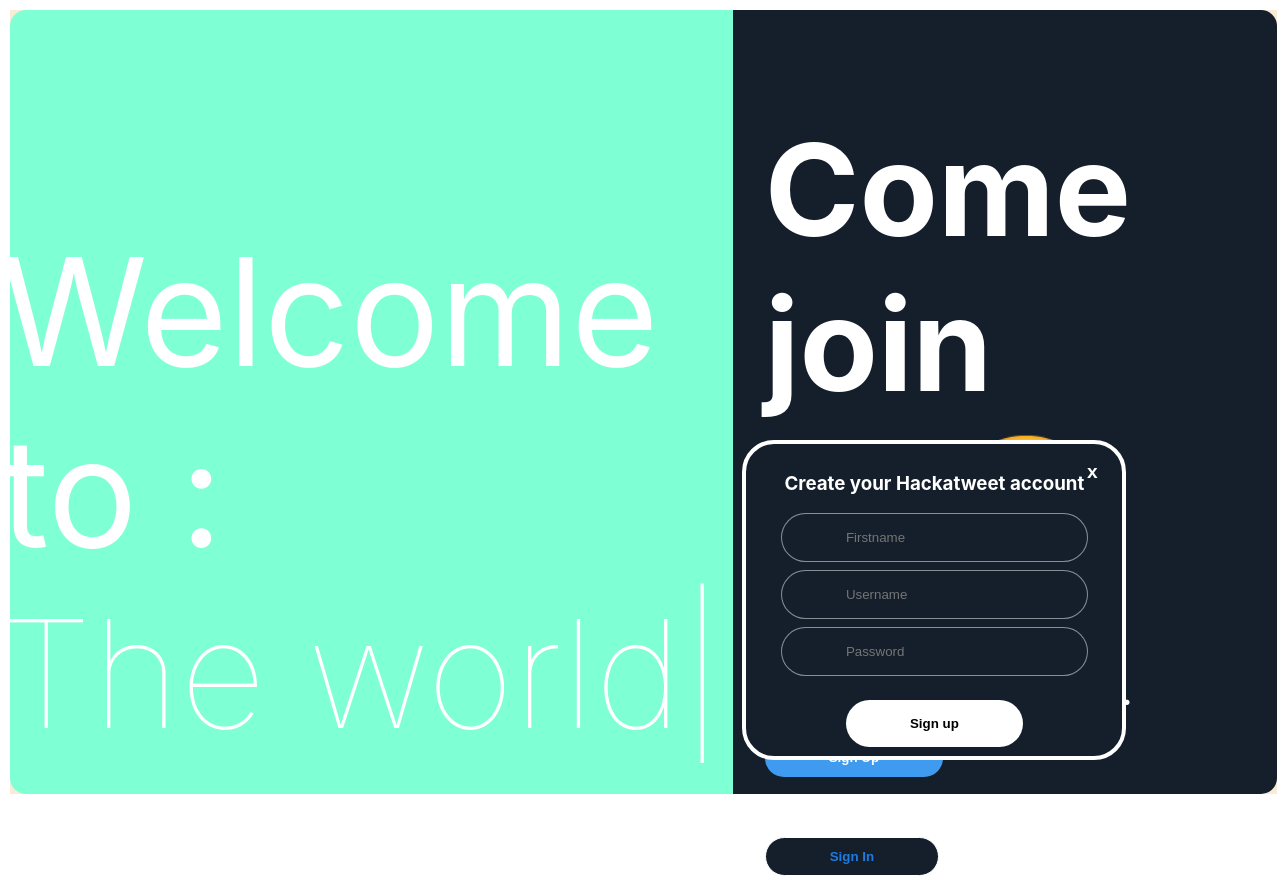
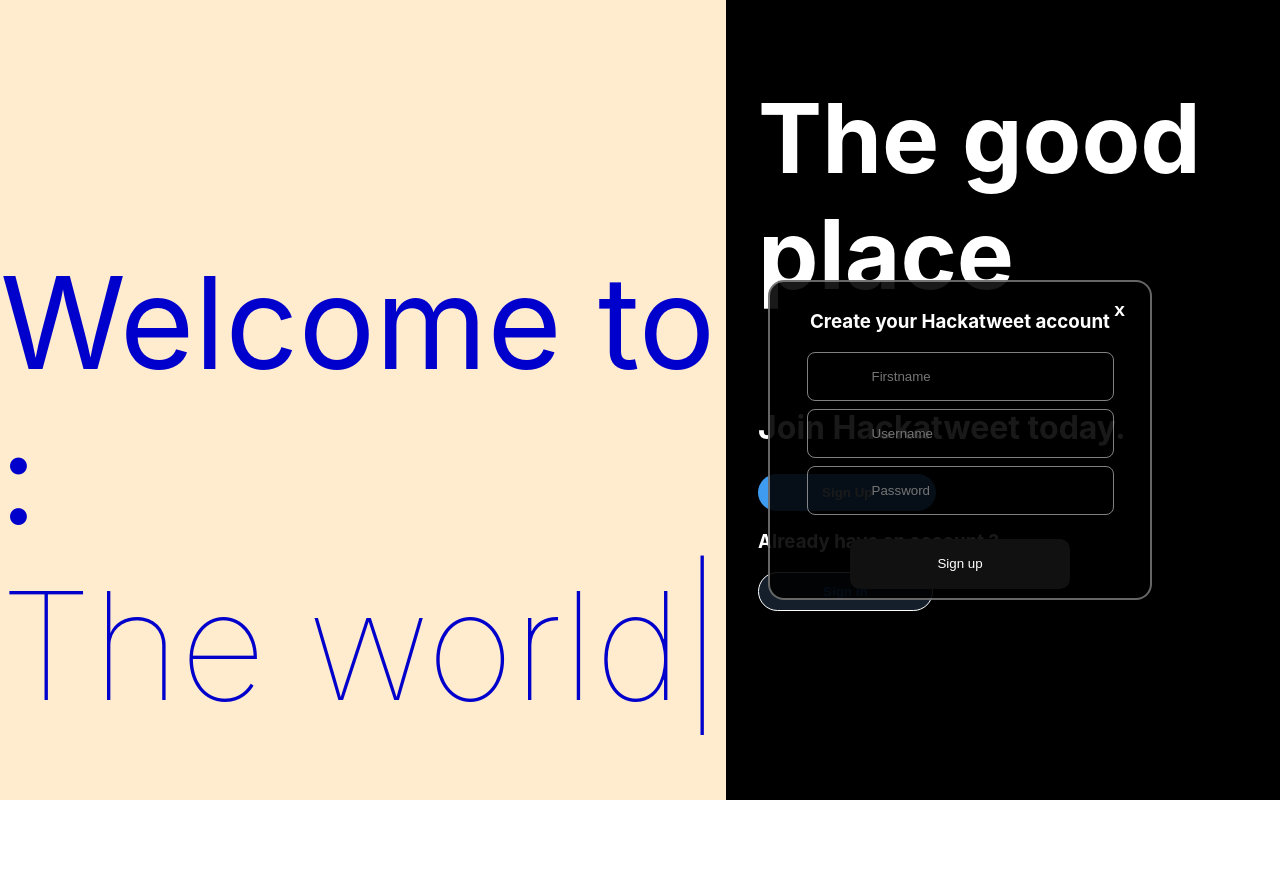
Before and after one commit to NicolasNgu23/xtweet-frontend, a Next.js app: page / in a window 1280 px wide. Both pictures are taken after a click on the button "Sign Up". After the commit the page ends 800 px from the top, so only its background shows below. Built offline with nearby package versions, Linux system fonts and the light colour scheme.

Commit message:
css change

```diff
--- a/components/Login.js
+++ b/components/Login.js
@@ -65,7 +65,7 @@
         {signinClick && <Signin handleConnection={handleConnection} handleCloseForm={handleCloseForm} />}
 
         <div className={styles.deco}>
-          <div className={styles.welcomeText}>
+          <div className={styles.welcomeText}  style={{ color:'#0000CD' }}>
             Welcome to :
             <TypeAnimation
               sequence={[
@@ -80,7 +80,7 @@
               ]}
               wrapper="span"
               speed={1}
-              style={{ fontSize: '150px', display: 'flex' }}
+              style={{ fontSize: '150px', display: 'flex', color:'#0000CD' }}
               repeat={Infinity}
               className={styles.movingText}
             />
@@ -90,7 +90,7 @@
 
         <div className={styles.content}>
             <div className={styles.title}>
-            <h1>Come join us 😁</h1>
+            <h1>The good place</h1>
             </div>
 
             <h2>Join Hackatweet today.</h2>
--- a/styles/HomePage.module.css
+++ b/styles/HomePage.module.css
@@ -1,8 +1,5 @@
 .page {
     display: flex;
-    margin: 10px;
-    border-radius: 16px;
-
 }
 
 .containerLeft {
@@ -17,14 +14,14 @@
     flex-direction: column;
     align-items: center;
     justify-content: center;
-    background-color: #151F2B;
-    border-top-left-radius: 16px;
-    height: 28vh;
+    background-color: black;
+    height: 30vh;
     width: 20vw;
+    border-bottom:  solid #0000CD 1px;
 }
 
 .logoContainer {
-    Display: flex;
+    display: flex;
     justify-content: flex-start;
 }
 
@@ -43,7 +40,7 @@
     width: 100px;
     margin-top: 8px;
     border-radius: 100%;
-    border: 3px solid white;
+    border: 1px solid #0000CD;
 }
 
 
@@ -54,13 +51,11 @@
     flex-direction: column;
     align-items: center;
     justify-content: flex-start;
-    height: 98vh;
-    width: 78vw;
-    background-color: #d8d2c7;
+    height: 100vh;
+    width: 100vw;
+    background-color: rgb(240, 240, 240);
     padding: 10px;
-    border-top-right-radius: 16px;
-    border-bottom-right-radius: 16px;
-
+    border-left: solid 0.5px #0000CD;
 }
 
 .writeTweet {
@@ -84,8 +79,8 @@
     font-size: 1.5rem;
     width: 30vw;
     border: none;
-    background-color: transparent;
-    border: solid 2px white;
+     background-color: rgba(0, 0, 0, 0.7);
+    border: solid 2px #0000CD;
     color: white;
     padding-left: 16px;
     margin-right: 8px;
@@ -103,15 +98,15 @@
 .tweetButton {
     width: 40px;
     height: 80px;
-    border: 2px solid;
     border-radius: 16px;
     font-size: 1rem;
-    border: solid 2px white;
-    color: #151F2B;
+    border: none;
+    color: #0000CD;
+    background-color: rgba(0, 0, 0, 0.7);
 }
 
 .tweetButton:hover {
-    background-color: #CCC5B7;
+    background-color: rgb(0, 0, 0);
     color: white;
     cursor: pointer;
 }
@@ -124,6 +119,9 @@
     scroll-behavior: smooth;
     overflow-y: scroll;
     margin-top: 16px;
+    background-color: rgba(0, 0, 0, 0.8);
+    padding: 2rem;
+    border-radius: 12px;
 }
 
 .pageButtons {
@@ -131,7 +129,7 @@
     font-size: 2em;
     gap: 16px;
     cursor: pointer;
-    color: white ;
+    color: rgba(0, 0, 0,0.8) ;
     font-weight: 800;
     }
 
@@ -148,14 +146,13 @@
     display: flex;
     height: 70vh;
     width: 20vw;
-        background-color: aqua;
+    background-color: black;
     flex-direction: column;
     align-items: flex-start;
     justify-content: flex-start;
     scroll-behavior: smooth;
     overflow-y: scroll;
     align-items: center;
-        border-bottom-left-radius: 16px;
 }
 
 .trendsTitle {
@@ -169,9 +166,9 @@
 .logoutbtn{
   padding: 0.7rem 4rem;
   border-radius: 6rem;
-  background-color: #151F2B;
-  color: white;
-  border: solid 1px white;
+  background-color: white;
+  color: black;
+  border: solid 1px #0000CD;
   font-weight: bold;
   cursor: pointer;
 }
--- a/styles/Login.module.css
+++ b/styles/Login.module.css
@@ -1,35 +1,25 @@
 .main {
   display: flex;
   background-color: antiquewhite;
-  height: 98vh;
-  width: 99vw;
+  height: 100vh;
+  width: 100vw;
 }
 
 .page{
   display: flex;
-    margin: 10px;
-    border-radius: 16px;
 }
 
-.content{
-  border-top-right-radius: 16px;
-    border-bottom-right-radius: 16px;
-}
 
 .deco{
-  display: flex;
+    display: flex;
     justify-content: center;
     align-items: center;
-  background-color: aquamarine;
-  width: 80vw;
-  /* background-image: url('../public/home.jpeg'); */
-  background-size: cover;
-  background-position: center;
-   border-top-left-radius: 16px;
-  border-bottom-left-radius: 16px;
-  writing-mode: vertical;
+    background-color: blanchedalmond;
+    width: 80vw;
+    background-size: cover;
+    background-position: center;
+    writing-mode: vertical;
     text-orientation: mixed;
-    padding: 16px;
   }
 
   .movingText {
@@ -41,11 +31,11 @@
   .welcomeText {
     position: fixed;
       color: white;
-      font-size: 150px;
+      font-size: 8rem;
   }
 
 .content{
-  background-color: #151F2B;
+  background-color: black;
   width: 60vw;
   color: white;
   padding-left: 2rem;
@@ -58,10 +48,9 @@
 
 }
 
-.title{
-  font-size: 4rem;
-  font-weight: 100;
-  max-width: 24rem;
+.title {
+  font-size: 3rem;
+  font-weight: 40;
 }
 
 .signup {
--- a/styles/Signin.module.css
+++ b/styles/Signin.module.css
@@ -1,22 +1,12 @@
-.signup {
-  padding: 0.7rem 4rem;
-  border-radius: 6rem;
-  background-color: #3E9BEF;
-  color: white;
-  border: none;
-  font-weight: bold;
-  cursor: pointer;
-}
-
 .signupForm{
-  background-color: #151F2B;
-  border: solid 4px white;
-    border-radius: 32px;
+  background-color: rgba(0, 0, 0, 0.9);
+  border: solid 2px rgba(255, 255, 255, 0.4);
+  border-radius: 16px;
   width: 30vw;
   height: 40vh;
   position: absolute;
-  top: 55%;
-    left: 58%;
+  top: 35%;
+  left: 60%;
   display: flex;
   flex-direction: column;
   align-items: center;
@@ -31,9 +21,9 @@
   width: fit-content;
   border: solid 1px rgba(255,255,255,0.5);
   border-radius: 32px;
-  background-color: #151F2B;
+  background-color: transparent;
   padding: 1rem 4rem;
-    margin-bottom: 0.5rem;
+  margin-bottom: 0.5rem;
   color: white;
 }
 
@@ -56,14 +46,63 @@
 
 .submitSignin{
   margin-top: 1rem;
-  padding: 1rem 4rem;
-    /* Ajustez le padding pour agrandir le bouton */
-  border-radius: 6rem;
-  background-color: white;
-  color: black;
+  width: 220px;
+  height: 50px;
   border: none;
-  font-weight: bold;
+  outline: none;
+  color: #fff;
+  background: black;
   cursor: pointer;
+  position: relative;
+  z-index: 0;
+  border-radius: 10px;
+}
+
+.submitSignin:before{
+  content: '';
+  background: linear-gradient(45deg, #ff0000, #ff7300, #fffb00, #48ff00, #00ffd5, #002bff, #7a00ff, #ff00c8, #ff0000);
+  position: absolute;
+  top: -2px;
+  left:-2px;
+  background-size: 400%;
+  z-index: -1;
+  filter: blur(5px);
+  width: calc(100% + 4px);
+  height: calc(100% + 4px);
+  animation: glowing 20s linear infinite;
+  opacity: 0;
+  transition: opacity .3s ease-in-out;
+  border-radius: 10px;
+}
+
+.submitSignin:active{
+  color: #000,
+}
+
+.submitSignin:active:after{
+  background: transparent;
+}
+
+.submitSignin:hover:before{
+  opacity: 1;
+}
+
+.submitSignin:after{
+  z-index: -1;
+  content: '';
+  position: absolute;
+  width: 100%;
+  height: 100%;
+  background: #111;
+  left: 0;
+  top: 0;
+  border-radius: 10px;
+}
+
+@keyframes glowing{
+  0% { background-position: 0 0; }
+  50% { background-position: 400% 0; }
+  100% { background-position: 0 0; }
 }
 
 .form{
--- a/styles/Signup.module.css
+++ b/styles/Signup.module.css
@@ -1,22 +1,12 @@
-.signup {
-  padding: 0.7rem 4rem;
-  border-radius: 6rem;
-  background-color: #3E9BEF;
-  color: white;
-  border: none;
-  font-weight: bold;
-  cursor: pointer;
-}
-
 .signupForm{
-  background-color: #151F2B;
-    border: solid 4px white;
-        border-radius: 32px;
+        background-color: rgba(0, 0, 0, 0.9);
+        border: solid 2px rgba(255, 255, 255, 0.4);
+        border-radius: 16px;
         width: 30vw;
         height: 40vh;
         position: absolute;
-    top: 55%;
-        left: 58%;
+        top: 35%;
+        left: 60%;
         display: flex;
         flex-direction: column;
         align-items: center;
@@ -30,15 +20,15 @@
 .signupForm input{
   width: fit-content;
   border: solid 1px rgba(255,255,255,0.5);
-  border-radius: 32px;
-  background-color: #151F2B;
+  border-radius: 8px;
+  background-color: transparent;
   padding: 1rem 4rem;
   margin-bottom: 0.5rem;
   color: white;
 }
 
 .closeForm{
-  background-color:  transparent;
+  background-color: transparent;
   color: white;
   border: none;
   font-weight: bold;
@@ -56,15 +46,66 @@
 
 .submitSignin{
   margin-top: 1rem;
-  padding: 1rem 4rem;  border-radius: 6rem;
-  background-color: white;
-  color: black;
+  width: 220px;
+  height: 50px;
   border: none;
-  font-weight: bold;
+  outline: none;
+  color: #fff;
+  background: black;
   cursor: pointer;
+  position: relative;
+  z-index: 0;
+  border-radius: 10px;
 }
 
 .form{
   display: flex;
   flex-direction: column;
 }
+
+.submitSignin:before{
+  content: '';
+  background: linear-gradient(45deg, #ff0000, #ff7300, #fffb00, #48ff00, #00ffd5, #002bff, #7a00ff, #ff00c8, #ff0000);
+  position: absolute;
+  top: -2px;
+  left:-2px;
+  background-size: 400%;
+  z-index: -1;
+  filter: blur(5px);
+  width: calc(100% + 4px);
+  height: calc(100% + 4px);
+  animation: glowing 20s linear infinite;
+  opacity: 0;
+  transition: opacity .3s ease-in-out;
+  border-radius: 10px;
+}
+
+.submitSignin:active{
+  color: #000,
+}
+
+.submitSignin:active:after{
+  background: transparent;
+}
+
+.submitSignin:hover:before{
+  opacity: 1;
+}
+
+.submitSignin:after{
+  z-index: -1;
+  content: '';
+  position: absolute;
+  width: 100%;
+  height: 100%;
+  background: #111;
+  left: 0;
+  top: 0;
+  border-radius: 10px;
+}
+
+@keyframes glowing{
+  0% { background-position: 0 0; }
+  50% { background-position: 400% 0; }
+  100% { background-position: 0 0; }
+}
--- a/styles/Tweet.module.css
+++ b/styles/Tweet.module.css
@@ -4,8 +4,8 @@
     flex-direction: row;
     color: white;
     padding-top: 10px;
-        padding-bottom: 8px;
-    border-top: 0.8px solid white;
+    padding-bottom: 8px;
+    border-top: 0.8px solid #0000CD;
     padding-bottom: 30px;
 
 }
```
Lines whose indentation alone changed are shown as unchanged.
